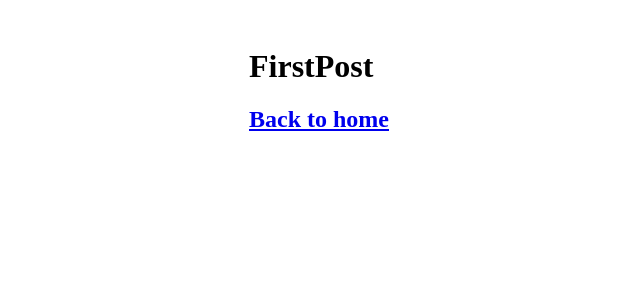
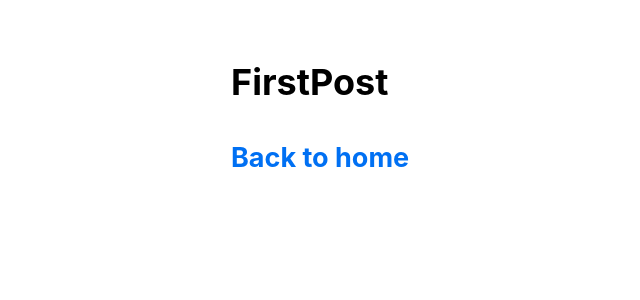
Before and after one commit to sugardon/nextjs-typescript-tutorials, a Next.js app in the folder nextjs-blog/: page /posts/first-post in a window 1280 px wide. Shown: the top 300 px of the page, without its empty margins (103-743 px from the left). Built offline with nearby package versions, Linux system fonts and the light colour scheme.

Commit message:
add global css

```diff
--- /dev/null
+++ b/nextjs-blog/pages/_app.tsx
@@ -0,0 +1,9 @@
+import {AppProps} from "next/app"
+import React from "react"
+import "../styles/global.css"
+
+export const App: React.FC<AppProps> = ({ Component, pageProps }: AppProps) => {
+    return <Component {...pageProps} />
+}
+
+export default App
--- /dev/null
+++ b/nextjs-blog/styles/global.css
@@ -0,0 +1,27 @@
+html,
+body {
+  padding: 0;
+  margin: 0;
+  font-family: -apple-system, BlinkMacSystemFont, Segoe UI, Roboto, Oxygen, Ubuntu,
+    Cantarell, Fira Sans, Droid Sans, Helvetica Neue, sans-serif;
+  line-height: 1.6;
+  font-size: 18px;
+}
+
+* {
+  box-sizing: border-box;
+}
+
+a {
+  color: #0070f3;
+  text-decoration: none;
+}
+
+a:hover {
+  text-decoration: underline;
+}
+
+img {
+  max-width: 100%;
+  display: block;
+}
```
